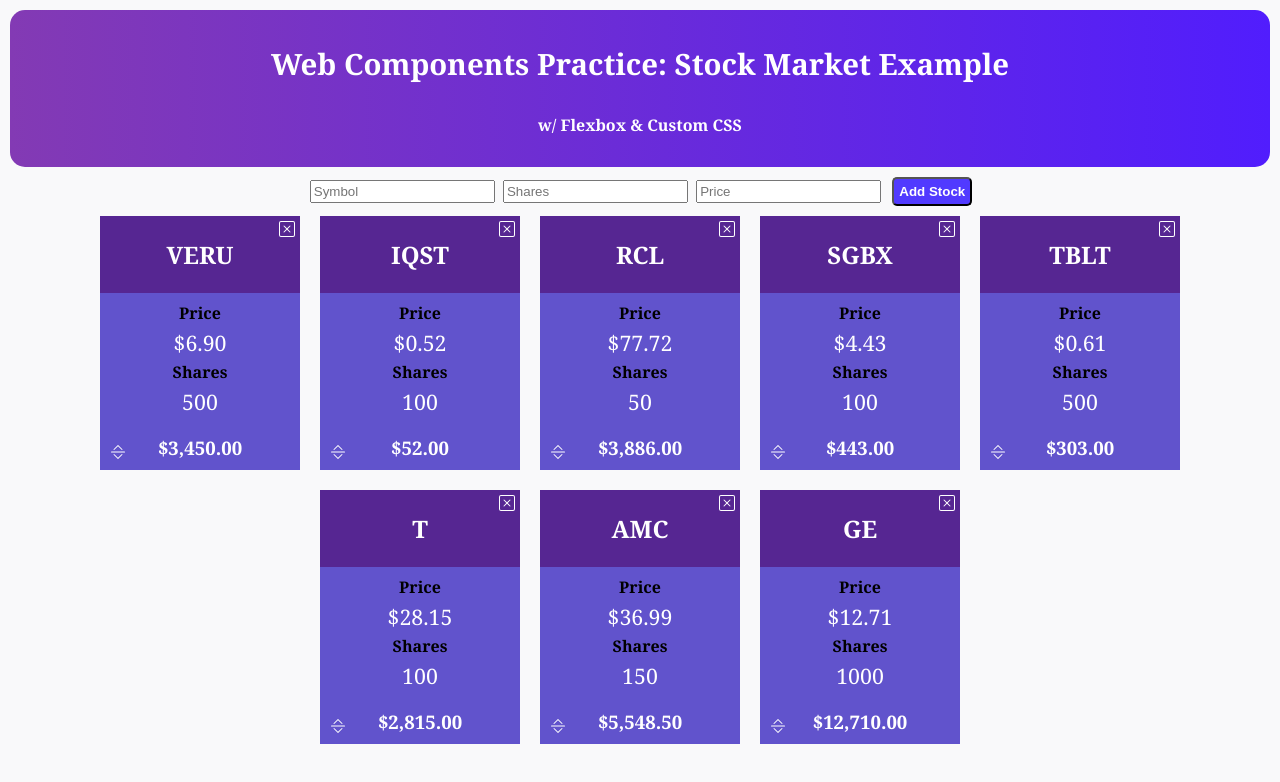
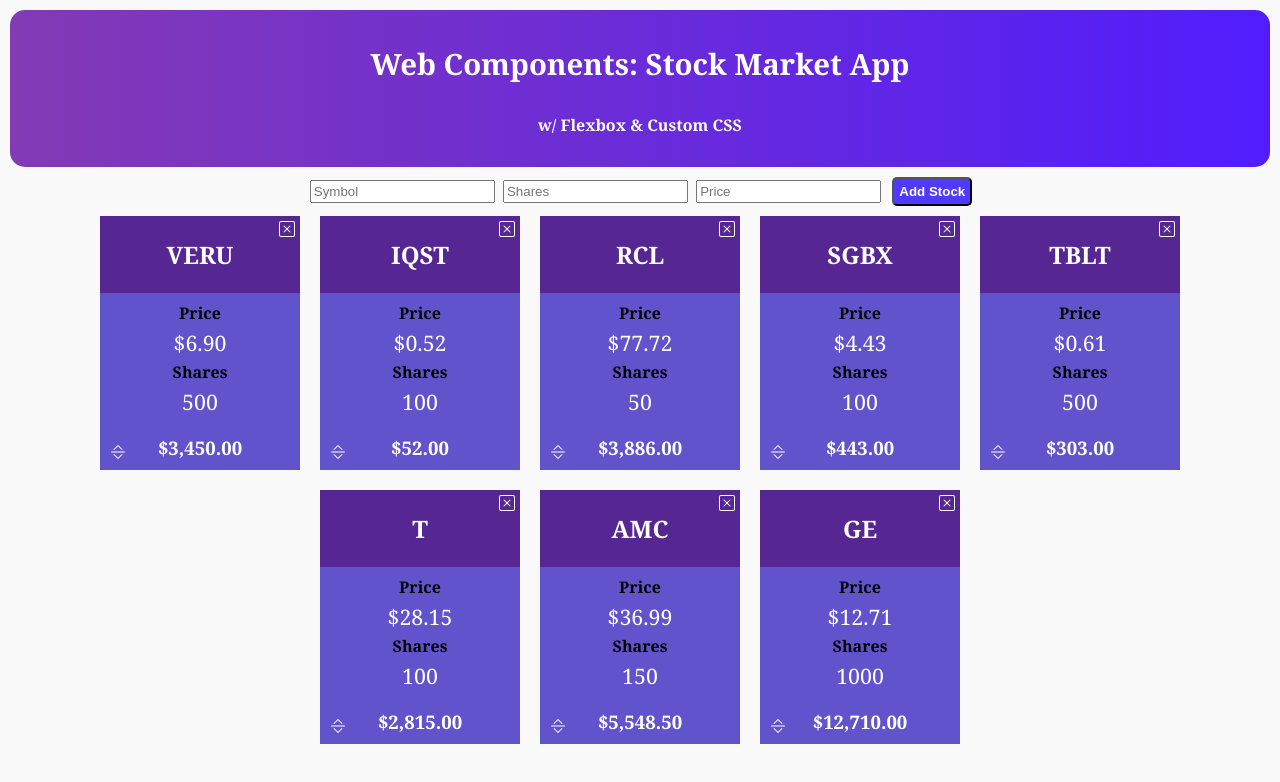
Before and after one commit to sg0703/Web_Components, a plain HTML site: page index.html in a window 1280 px wide. Drawn offline with Linux system fonts and the light colour scheme.

Commit message:
Updated README and index.html

```diff
--- a/index.html
+++ b/index.html
@@ -5,13 +5,13 @@
     <meta charset="utf-8">
     <meta name="viewport" content="width=device-width, initial-scale=1, shrink-to-fit=no">
 
-    <title>Stock Components</title>
+    <title>Web Components - Stock Market App</title>
     <link rel="stylesheet" href="./css/styles.css">
 </head>
 
 <body>
     <div class="header">
-        <h3>Web Components Practice: Stock Market Example</h3>
+        <h3>Web Components: Stock Market App</h3>
         <h5>w/ Flexbox & Custom CSS</h5>
     </div>
 
```
Also changed, not shown: 1 other file.
